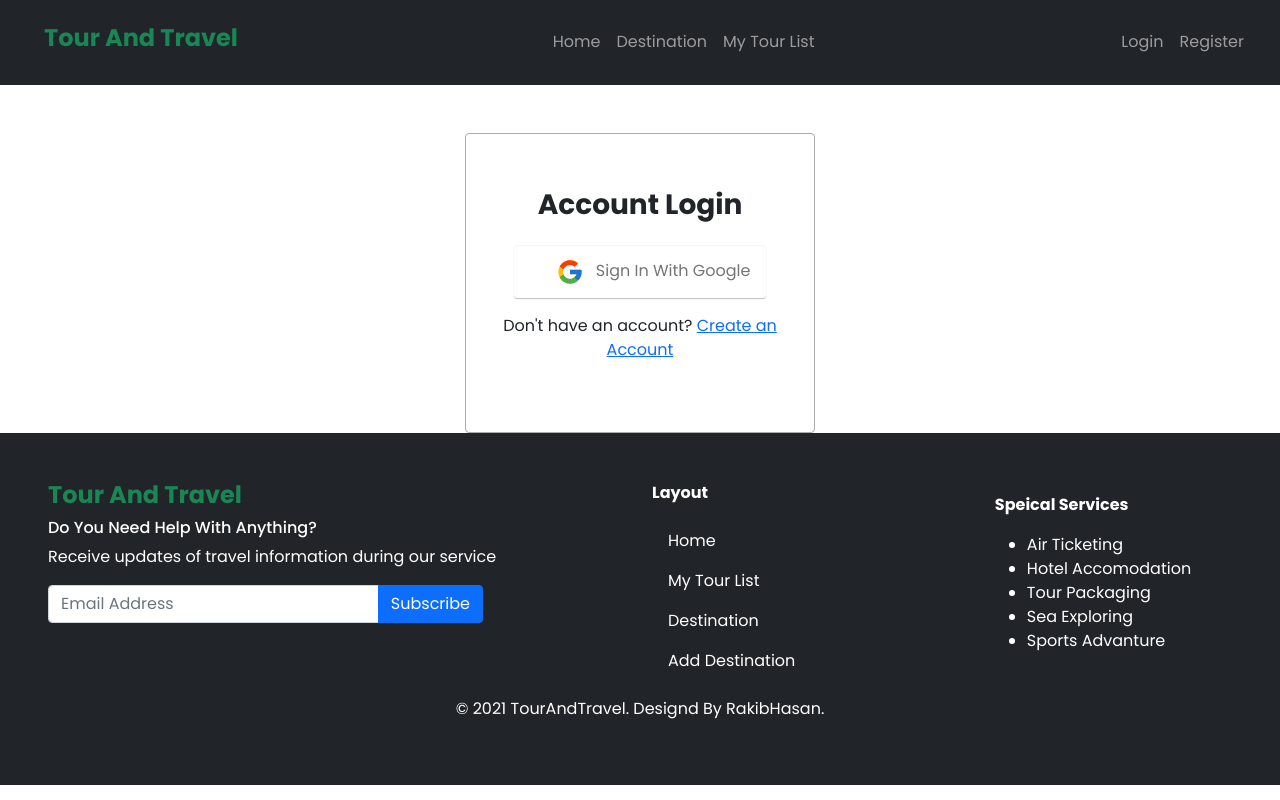
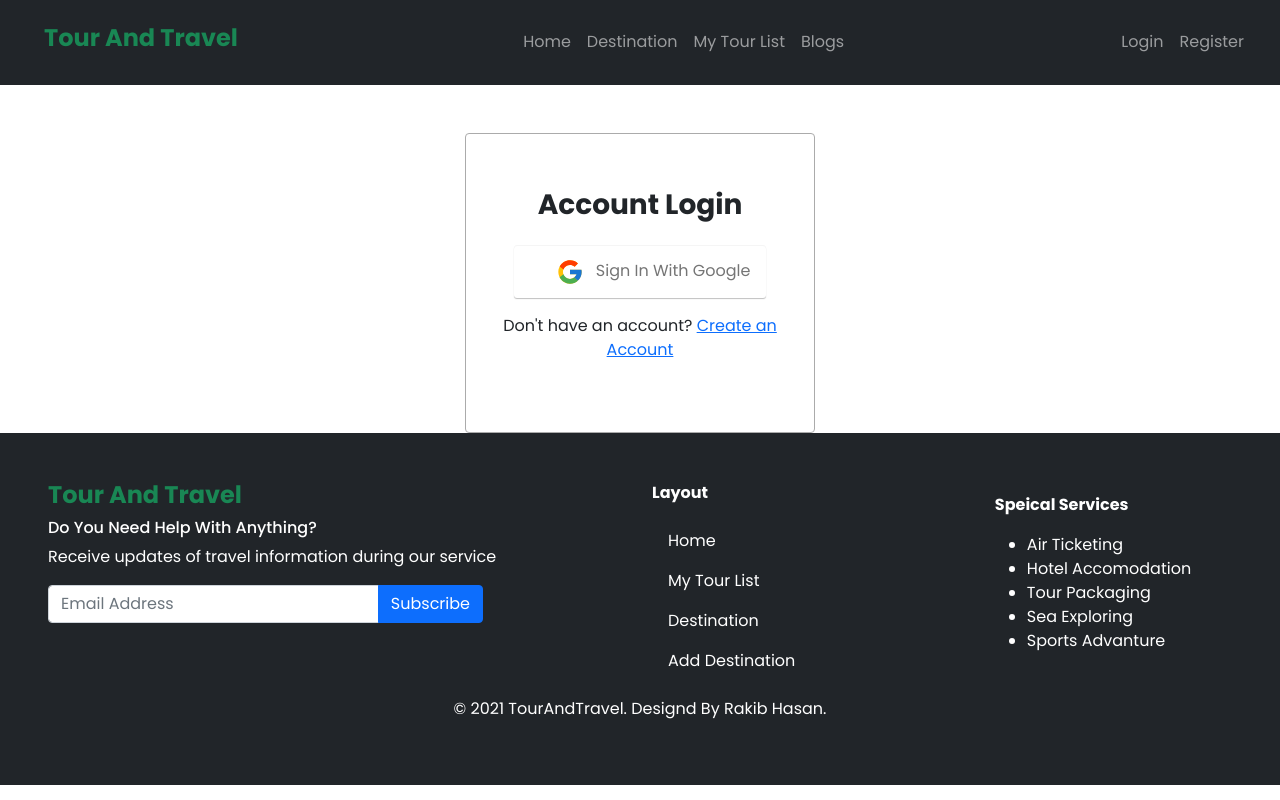
Before and after one commit to rakibtweets/tour-and-travel-client, a React (Create React App) app: page /login in a window 1280 px wide. Built offline with nearby package versions, Linux system fonts and the light colour scheme; no server answers.

Commit message:
blog section

```diff
--- a/src/App.js
+++ b/src/App.js
@@ -15,6 +15,7 @@ import ManageAllTours from './Components/ManageAllTours/ManageAllTours';
 import NotFound from './Components/NotFound/NotFound';
 import Footer from './Components/Footer/Footer';
 import Register from './Components/Register/Register';
+import TravelBlogs from './Components/TravelBlogs/TravelBlogs';
 
 function App() {
   return (
@@ -41,6 +42,9 @@ function App() {
             <PrivateRoute path="/myTourList">
               <TourList />
             </PrivateRoute>
+            <Route path="/blogs">
+              <TravelBlogs />
+            </Route>
             <PrivateRoute path="/manageTours">
               <ManageAllTours />
             </PrivateRoute>
--- a/src/Components/Footer/Footer.js
+++ b/src/Components/Footer/Footer.js
@@ -61,7 +61,7 @@ const Footer = () => {
           </div>
         </div>
         <div className="copy-right text-center pt-3">
-          <p>&copy; 2021 TourAndTravel. Designd By RakibHasan.</p>
+          <p>&copy; 2021 TourAndTravel. Designd By Rakib Hasan.</p>
         </div>
       </div>
     </>
--- a/src/Components/Shared/Header/Header.js
+++ b/src/Components/Shared/Header/Header.js
@@ -31,6 +31,7 @@ const Header = () => {
               <Nav.Link as={Link} to="/myTourList">
                 My Tour List
               </Nav.Link>
+
               {user.email && (
                 <Nav.Link as={Link} to="/manageTours">
                   Mange All Tour
@@ -41,6 +42,9 @@ const Header = () => {
                   Add Destination
                 </Nav.Link>
               )}
+              <Nav.Link as={Link} to="/blogs">
+                Blogs
+              </Nav.Link>
             </Nav>
             {!user?.email ? (
               <Nav className="text-center">
```
